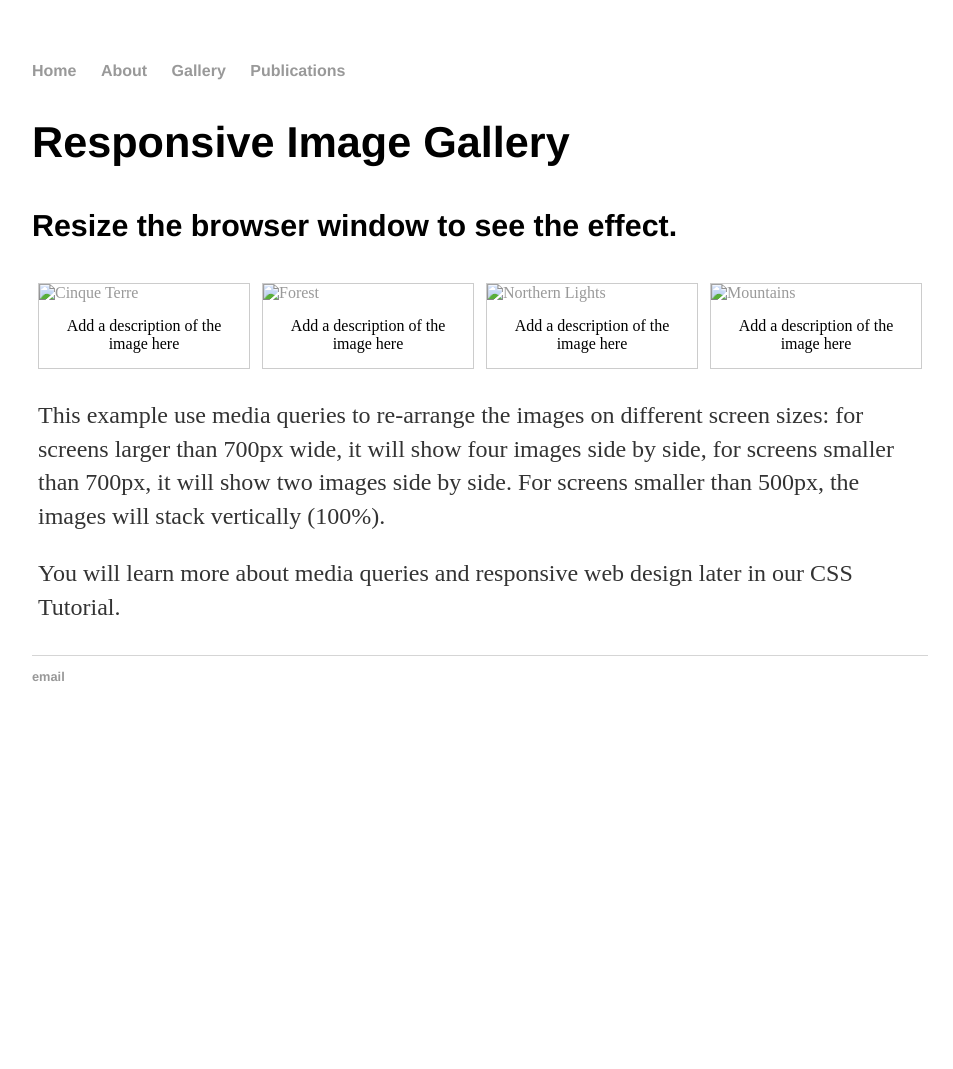
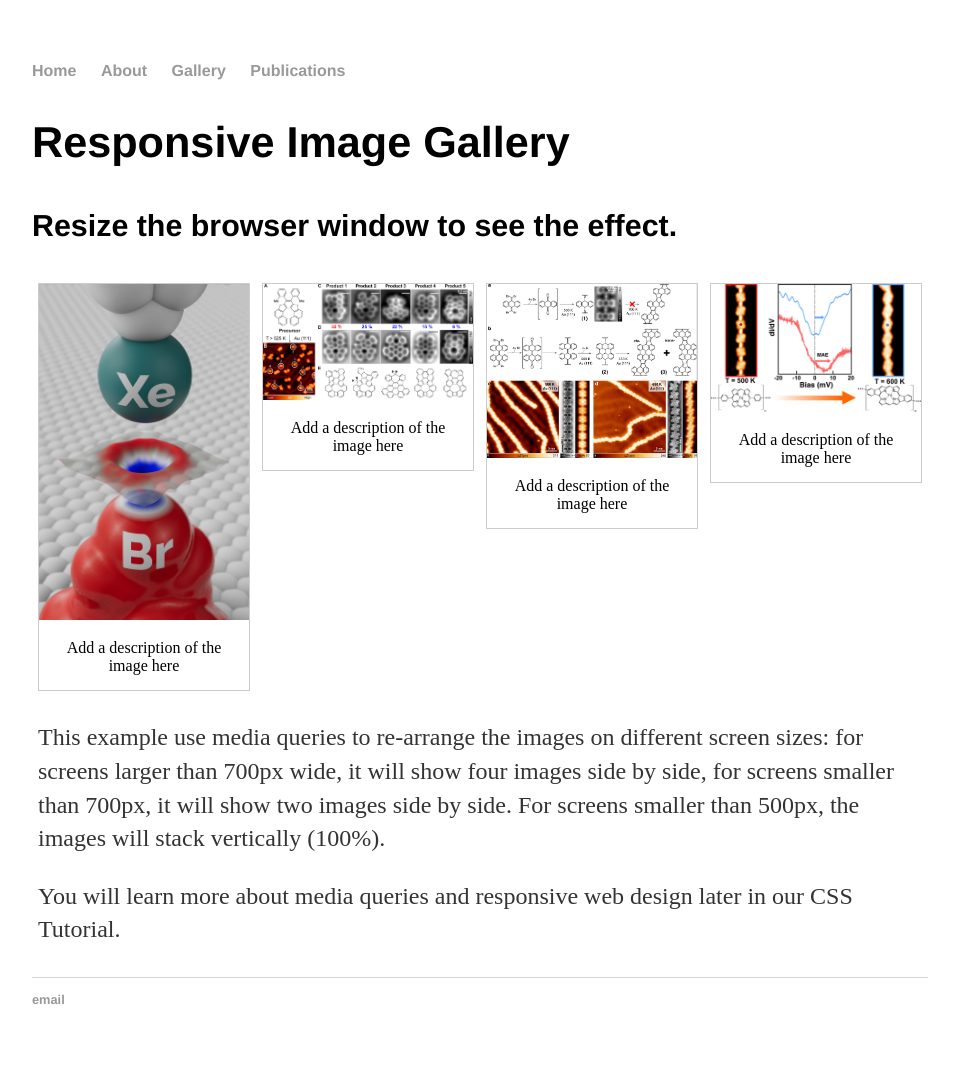
Before and after one commit to BenjaminMallada/BenjaminMallada.github.io, a Jekyll site: the page built from gallery/index.html, in a window 1280 px wide. Shown: the whole page, without its empty margins (160-1113 px from the left). Built offline with Jekyll 4.4.1, drawn with Linux system fonts in a browser that asks for light colours; before the commit the page ends 900 px from its top, so only the background shows below that.

Commit message:
* No '/' showing that the images are stored in directory images

```diff
--- a/gallery/index.html
+++ b/gallery/index.html
@@ -63,8 +63,8 @@ div.desc {
 
 <div class="responsive">
   <div class="gallery">
-    <a target="_blank" href="images/sigma.png">
-      <img src="images/sigma.png" alt="Cinque Terre" width="600" height="400">
+    <a target="_blank" href="/images/sigma.png">
+      <img src="/images/sigma.png" alt="Cinque Terre" width="600" height="400">
     </a>
     <div class="desc">Add a description of the image here</div>
   </div>
@@ -73,8 +73,8 @@ div.desc {
 
 <div class="responsive">
   <div class="gallery">
-    <a target="_blank" href="images/all-in.jpg">
-      <img src="images/all-in.jpg" alt="Forest" width="600" height="400">
+    <a target="_blank" href="/images/all-in.jpg">
+      <img src="/images/all-in.jpg" alt="Forest" width="600" height="400">
     </a>
     <div class="desc">Add a description of the image here</div>
   </div>
@@ -82,8 +82,8 @@ div.desc {
 
 <div class="responsive">
   <div class="gallery">
-    <a target="_blank" href="images/pentalene.png">
-      <img src="images/pentalene.png" alt="Northern Lights" width="600" height="400">
+    <a target="_blank" href="/images/pentalene.png">
+      <img src="/images/pentalene.png" alt="Northern Lights" width="600" height="400">
     </a>
     <div class="desc">Add a description of the image here</div>
   </div>
@@ -91,8 +91,8 @@ div.desc {
 
 <div class="responsive">
   <div class="gallery">
-    <a target="_blank" href="images/magnetic.jpeg">
-      <img src="images/magnetic.jpeg" alt="Mountains" width="600" height="400">
+    <a target="_blank" href="/images/magnetic.jpeg">
+      <img src="/images/magnetic.jpeg" alt="Mountains" width="600" height="400">
     </a>
     <div class="desc">Add a description of the image here</div>
   </div>
```
